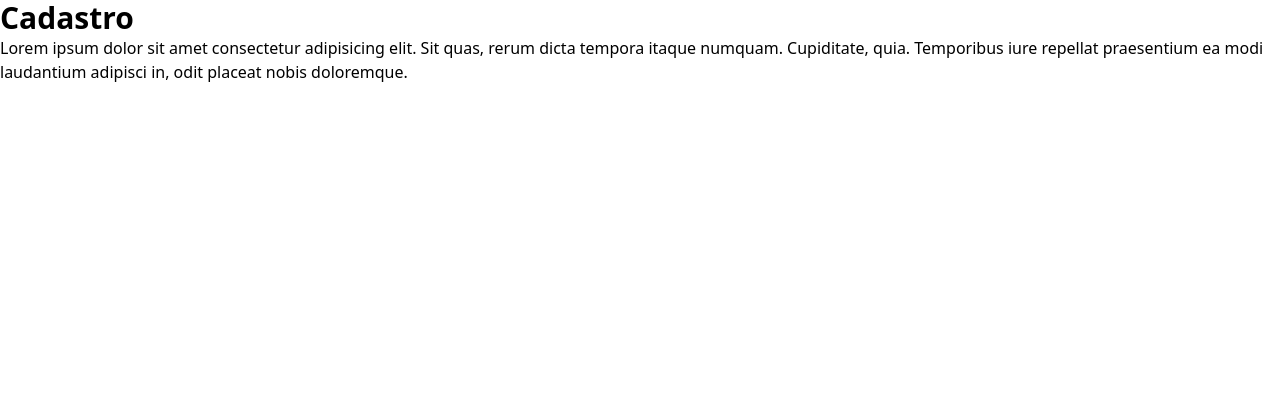
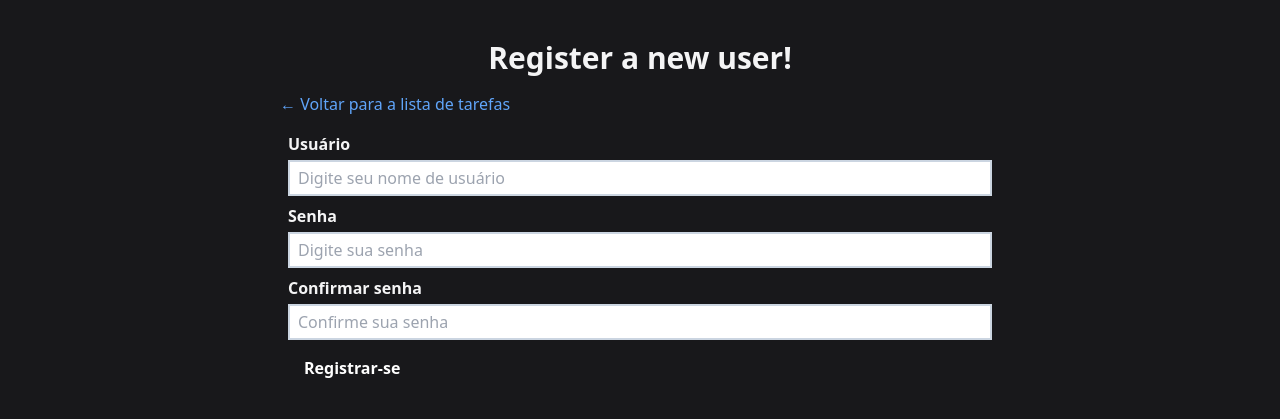
Before and after one commit to igormdrsr/django-task-list, a Django app: page /register in a window 1280 px wide. Shown: the top 419 px of the page. Run offline with Django 5.2, Linux system fonts and the light colour scheme; some libraries are stand-ins or nearby versions.

Commit message:
save progress

```diff
--- a/my_project/core/forms.py
+++ b/my_project/core/forms.py
@@ -1,5 +1,7 @@
 from django import forms
 from .models import Task
+
+from django.contrib.auth.models import User
 
 
 class TaskForm(forms.ModelForm):
@@ -11,6 +13,7 @@ class TaskForm(forms.ModelForm):
                 attrs={
                     "class": "mt-1 w-full border-2 rounded-xs border-slate-300 px-2 py-1",
                     "placeholder": "Ex: Comprar ingredientes",
+                    "id": "title-input",
                 }
             ),
             "description": forms.Textarea(
@@ -18,12 +21,67 @@ class TaskForm(forms.ModelForm):
                     "class": "mt-1 w-full border-2 rounded-xs border-slate-300 px-2 py-1",
                     "placeholder": "Descreva a tarefa...",
                     "rows": 3,
+                    "id": "description-input",
                 }
             ),
             "category": forms.TextInput(
                 attrs={
                     "class": "mt-1 w-full border-2 rounded-xs border-slate-300 px-2 py-1",
                     "placeholder": "Ex: Trabalho, Pessoal...",
+                    "id": "category-input",
                 }
             ),
         }
+
+class RegisterForm(forms.Form):
+    username = forms.CharField(
+        max_length=150,
+        label = "Usuário",
+        widget=forms.TextInput(
+            attrs={
+                "class": "mt-1 w-full border-2 rounded-xs border-slate-300 px-2 py-1",
+                "placeholder": "Digite seu nome de usuário",
+                "id": "username-input",
+            }
+        )
+    )
+
+    password  = forms.CharField(
+        widget=forms.PasswordInput(
+            attrs={
+                "class": "mt-1 w-full border-2 rounded-xs border-slate-300 px-2 py-1",
+                "placeholder": "Digite sua senha",
+                "id": "password-input",
+            }
+        ),
+        label="Senha"
+    )
+
+    confirm_password = forms.CharField(
+        widget=forms.PasswordInput(
+            attrs={
+                "class": "mt-1 w-full border-2 rounded-xs border-slate-300 px-2 py-1",
+                "placeholder": "Confirme sua senha",
+                "id": "confirm-password-input",
+            }
+        ),
+        label = "Confirmar senha"
+    )
+
+    def clean(self):
+        #Validações padrões do Django. Essas validações são feitas  antes de qualquer outro método de limpeza específico, como clean_username ou clean_password.
+        cleaned_data = super().clean()
+        password = cleaned_data.get("password")
+        confirm_password = cleaned_data.get("confirm_password")
+
+        if password and confirm_password and password != confirm_password:
+            raise forms.ValidationError({"password": "As senhas não coincidem."})
+
+        return cleaned_data
+
+    def clean_username(self):
+        username = self.cleaned_data["username"]
+        if User.objects.filter(username=username).exists():
+            raise forms.ValidationError({"username": "Nome de usuário já existe."})
+
+        return username
--- a/my_project/core/templates/base.html
+++ b/my_project/core/templates/base.html
@@ -5,7 +5,7 @@
     <title>Lista de Tarefas</title>
     <script src="https://cdn.tailwindcss.com"></script>
   </head>
-  <body class="bg-gray-100 text-gray-900">
+  <body class="bg-zinc-900 text-gray-900">
     <main class="max-w-3xl mx-auto p-6">
       {% block content %} {% endblock %}
     </main>
--- a/my_project/core/templates/register.html
+++ b/my_project/core/templates/register.html
@@ -1,14 +1,54 @@
-<!doctype html>
-<html lang="en">
-  <head>
-    <meta charset="UTF-8" />
-    <meta name="viewport" content="width=device-width, initial-scale=1.0" />
-    <title>Cadastro</title>
-    <script src="https://cdn.jsdelivr.net/npm/@tailwindcss/browser@4"></script>
-  </head>
+{% extends "base.html" %} {% block content %}
+<h1 class="text-3xl font-bold text-center text-zinc-100 py-4">
+  Register a new user!
+</h1>
+<div>
+  <a href="{% url 'task_list' %}" class="text-blue-400 hover:text-blue-500 transition-colors">← Voltar para a lista de tarefas</a>
+</div>
+<form method="POST" class="p-2">
+  {% csrf_token %}
+  <div class="mt-2">
+    <label for="username-input" class="text-md font-semibold text-zinc-100">{{ form.username.label }}</label>
+    {{ form.username }}
+  </div>
 
-  <body>
-    <h1 class="text-3xl font-bold">Cadastro</h1>
-    <p>Lorem ipsum dolor sit amet consectetur adipisicing elit. Sit quas, rerum dicta tempora itaque numquam. Cupiditate, quia. Temporibus iure repellat praesentium ea modi laudantium adipisci in, odit placeat nobis doloremque.</p>
-  </body>
-</html>
+  {% if form.username.errors %}
+    <ul class="text-red-500 text-sm mt-[.25rem]">
+      {% for error in form.username.errors %}
+        <li>{{ error }}</li>
+      {% endfor %}
+    </ul>
+  {% endif %}
+
+  <div class="mt-2">
+    <label for="description" class="text-md font-semibold text-zinc-100">{{ form.password.label }}</label>
+    {{form.password}}
+  </div>
+
+  {% if form.password.errors %}
+    <ul class="text-red-500 text-sm mt-[.25rem]">
+      {% for error in form.password.errors %}
+        <li>{{ error }}</li>
+      {% endfor %}
+    </ul>
+  {% endif %}
+
+  <div class="mt-2">
+    <label for="confirm-password-input" class="text-md font-semibold text-zinc-100">{{ form.confirm_password.label }}</label>
+    {{form.confirm_password}}
+  </div>
+
+  {% if form.password.errors %}
+    <ul class="text-red-500 text-sm mt-[.25rem]">
+      {% for error in form.password.errors %}
+        <li>{{ error }}</li>
+      {% endfor %}
+    </ul>
+  {% endif %}
+
+  <button type="submit"
+    class="rounded-[.25rem] dark:bg-blue-600 dark:hover:bg-blue-700 transition-colors px-4 py-2 text-white font-semibold cursor-pointer mt-2">
+    Registrar-se
+  </button>
+</form>
+{% endblock %}
--- a/my_project/core/urls.py
+++ b/my_project/core/urls.py
@@ -6,6 +6,6 @@ urlpatterns = [
     path("login", views.LoginView.as_view(), name="login"),
     path("register", views.RegisterView.as_view(), name="register"),
     path("complete/<int:task_id>/", views.CompleteTaskView.as_view(), name="complete_task"),
-    path("create/", views.CreateTaskView.as_view(), name="create_task"),
+    path("create", views.CreateTaskView.as_view(), name="create_task"),
     path("update/<int:task_id>/", views.UpdateTaskView.as_view(), name="update_task")
 ]
--- a/my_project/core/views.py
+++ b/my_project/core/views.py
@@ -1,7 +1,9 @@
 from django.shortcuts import render, redirect, get_object_or_404
 from django.views import View
+from django.contrib.auth.models import User
 from .models import Task
-from .forms import TaskForm
+from .forms import TaskForm, RegisterForm
+
 
 
 # Create your views here.
@@ -109,3 +111,21 @@ class UpdateTaskView(View):
 
         context = {"form": form}
         return render(request, "update_task.html", context)
+
+class RegisterView(View):
+    def get(self, request):
+        context = {"form": RegisterForm()}
+        return render(request, "register.html", context)
+
+    def post(self, request):
+        form = RegisterForm(request.POST)
+
+        if form.is_valid():
+            User.objects.create_user(
+                username=form.cleaned_data["username"],
+                password=form.cleaned_data["password"]
+            )
+
+            return redirect("login")
+        context = {"form": form}
+        return render(request, "register.html", context)
```
Also changed, not shown: my_project/core/templates/create_task.html (+6 -6 lines), my_project/core/templates/task_list.html (+9 -9 lines), my_project/core/templates/update_task.html (+6 -6 lines), my_project/db.sqlite3.
